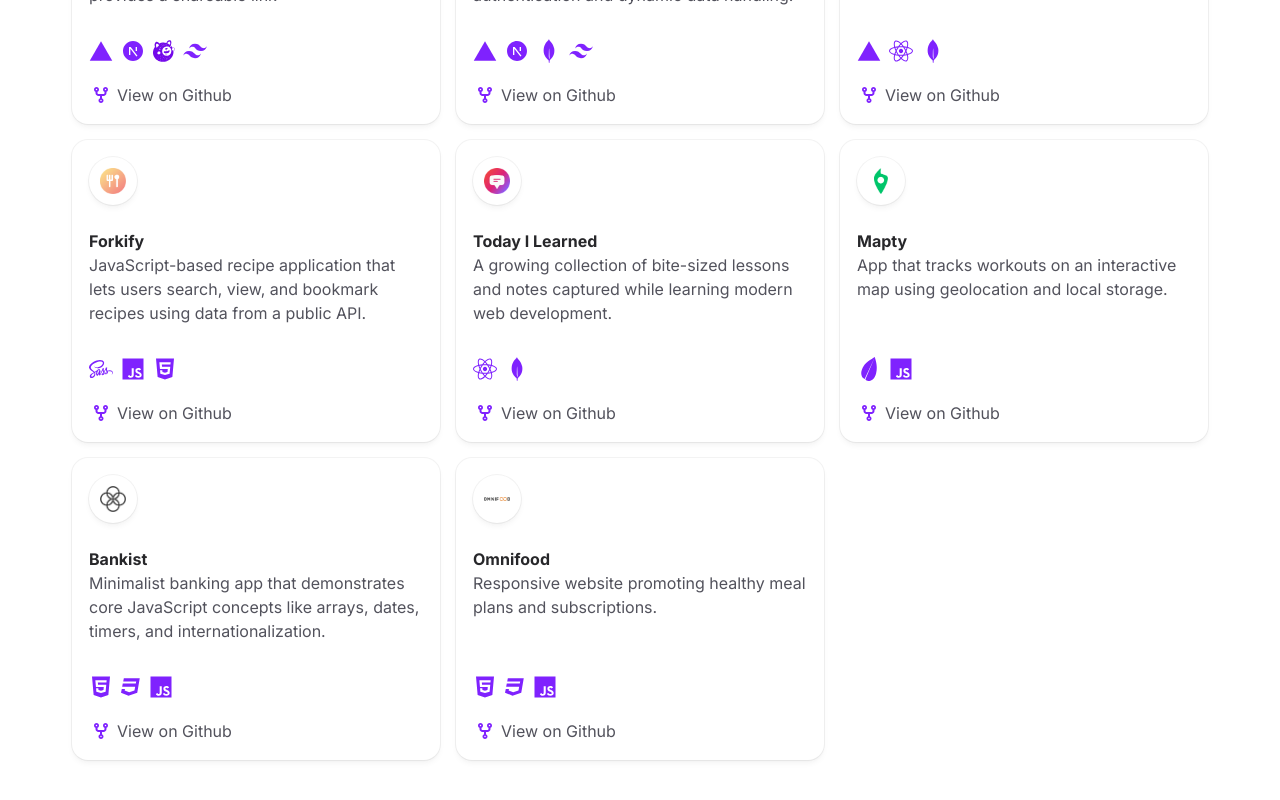
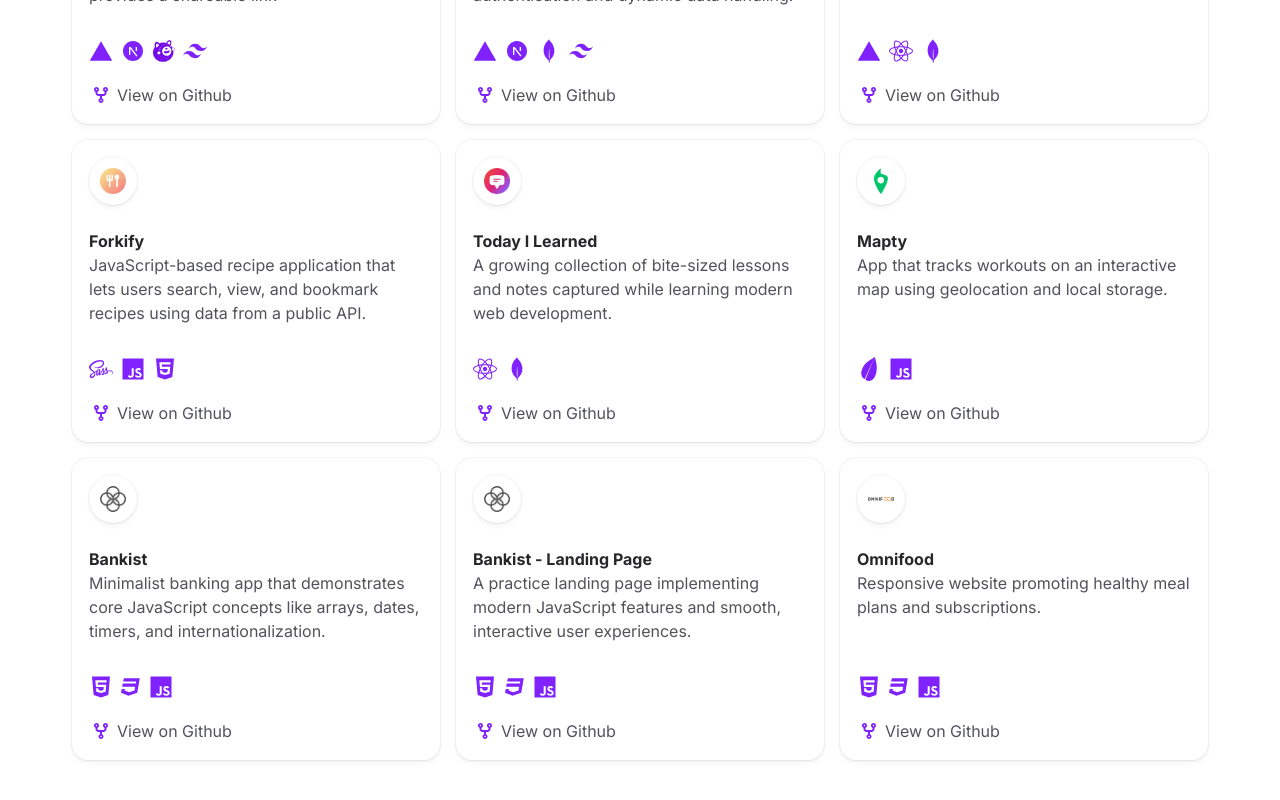
Before and after one commit to Kavin-crew/portfolio, a Next.js app: page /projects in a window 1280 px wide. Shown: the part 502-1302 px from the top of the page. Built offline with nearby package versions, Linux system fonts and the light colour scheme.

Commit message:
added bankist landing page

```diff
--- a/app/_data/projectsContent.js
+++ b/app/_data/projectsContent.js
@@ -215,6 +215,36 @@ export const projectsContent = [
     ],
   },
   {
+    title: "Bankist - Landing Page",
+    link: "https://kavin-crew.github.io/kfa-bankist/",
+    githublink: "https://github.com/Kavin-crew/kfa-bankist",
+    description:
+      "A practice landing page implementing modern JavaScript features and smooth, interactive user experiences.",
+    logo: (
+      <Image
+        src="/bankist.png"
+        alt="Bankist Logo"
+        width={26}
+        height={26}
+        className="aspect-square object-contain"
+      />
+    ),
+    icons: [
+      {
+        name: "HTML",
+        icon: ICONS.html,
+      },
+      {
+        name: "CSS",
+        icon: ICONS.css,
+      },
+      {
+        name: "JavaScript",
+        icon: ICONS.javascript,
+      },
+    ],
+  },
+  {
     title: "Omnifood",
     link: "https://kavin-crew.github.io/omnifood-by-jonas/",
     githublink: "https://github.com/Kavin-crew/kfa-bankist",
```
